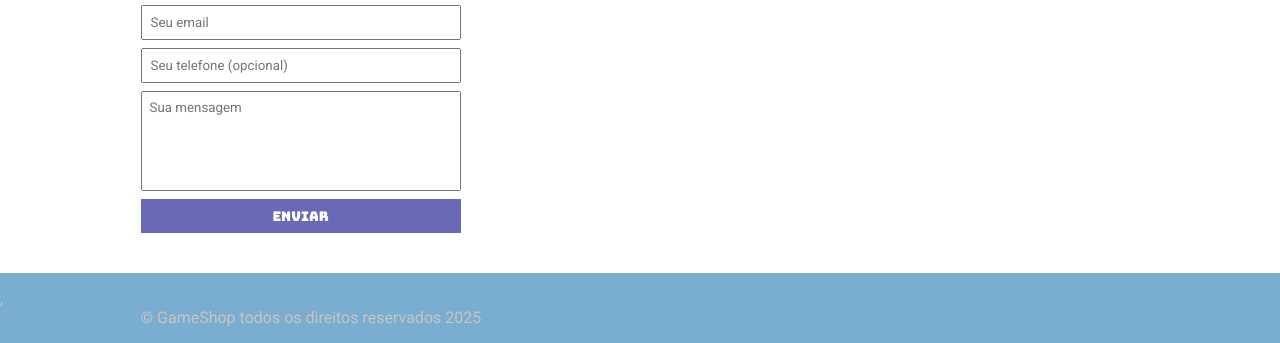
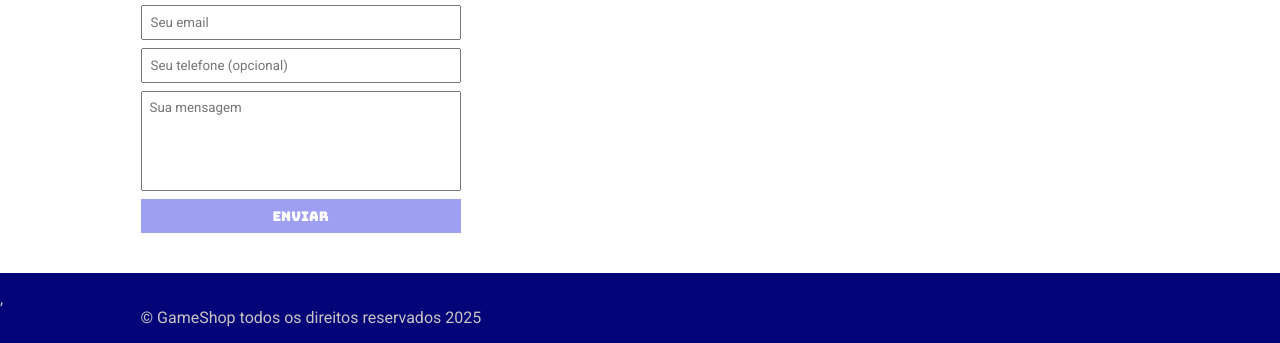
Before and after one commit to passosleandro/GAMESHOP, a plain HTML site: page index.html in a window 1280 px wide. In both pictures the pointer is over the button "Enviar". Shown: the part 793-1136 px from the top of the page. Drawn offline with Linux system fonts and the light colour scheme; files that its build step writes are made by us from their sources; files whose address does not match are found by name.

Commit message:
Add files via upload
Signed-off-by: LEANDRO JOSE FERREIRA PASSOS <ferreiraepassos@hotmail.com>

```diff
--- a/GAMESHOP/main.css
+++ b/GAMESHOP/main.css
@@ -129,7 +129,7 @@ form button{
 }
 
 form button:hover{
-    background-color: rgb(105, 105, 184);
+    background-color: rgb(159, 159, 241);
 }
 
 input:focus, textarea:focus{
@@ -138,7 +138,7 @@ input:focus, textarea:focus{
 }
 
 footer {
-    background-color: rgb(122, 174, 209);
+    background-color: rgb(4, 4, 121);
     color: #c9c3c3;
     padding: 16px 0;
 }
```
